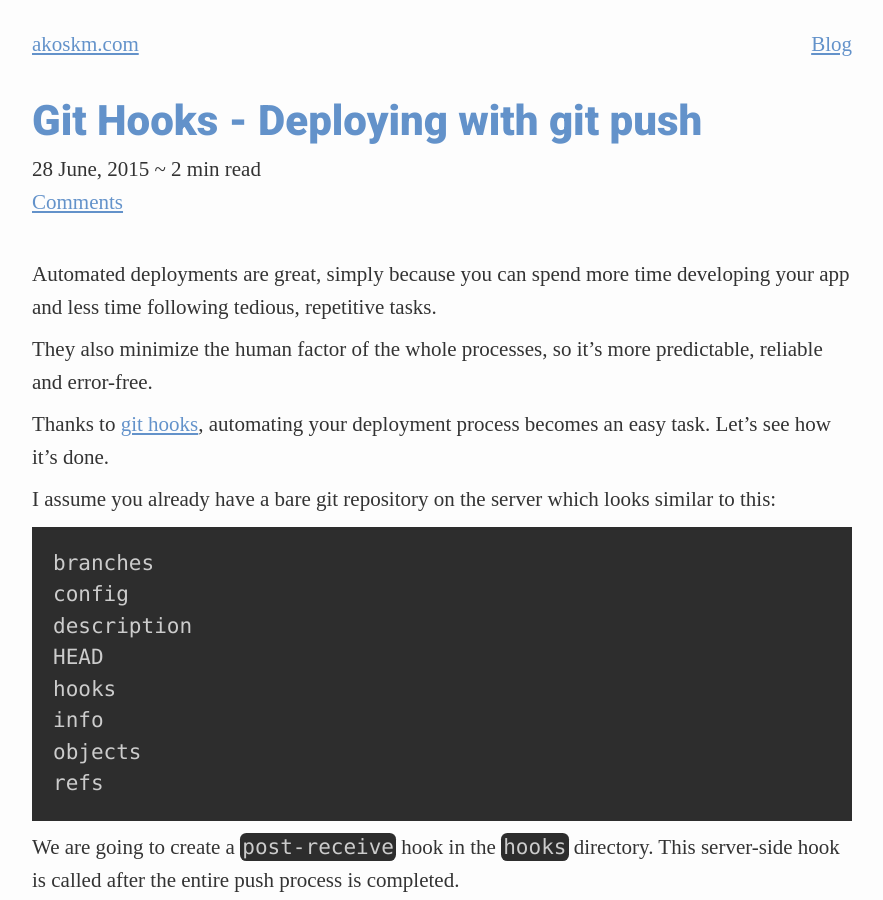
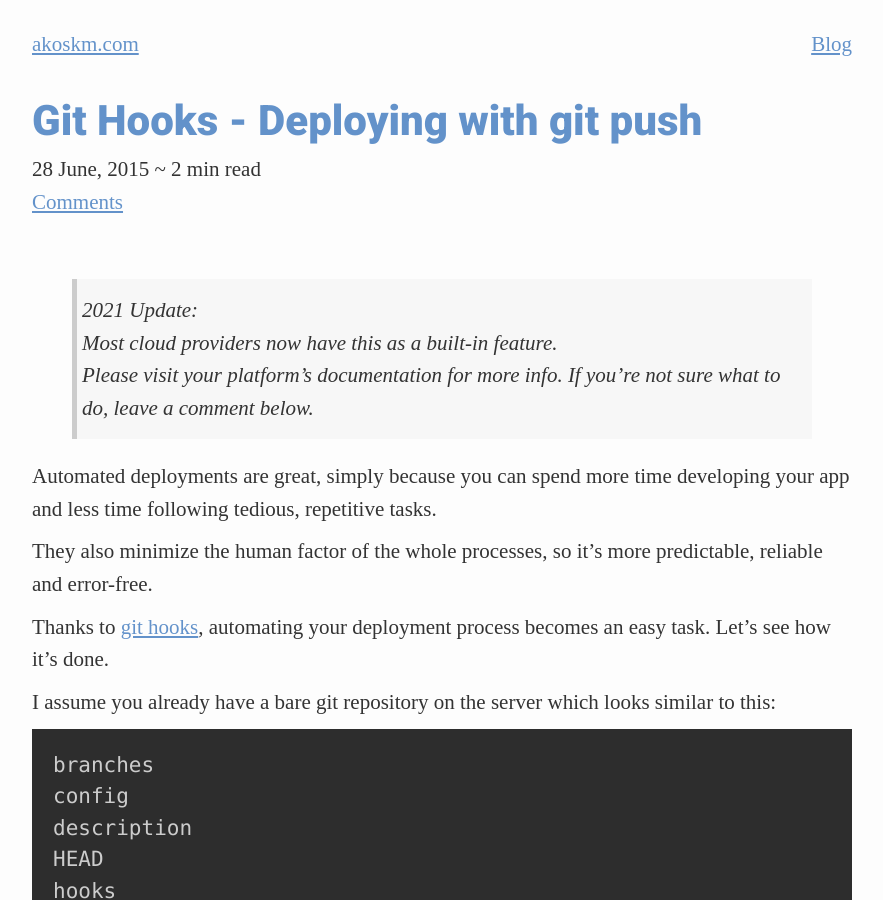
Before and after one commit to akoskm/akoskm.github.io, a Jekyll site: the page built from _posts/2015-06-28-deploy-changes-with-git-push.md, in a window 1280 px wide and 900 px high. Shown: the whole window, without its empty margins (198-1081 px from the left). Built offline with Jekyll 4.4.1, drawn with Linux system fonts in a browser that asks for light colours; nearby versions of some CDN libraries; some web fonts are replaced; comment, search, counter and statistics services are not loaded.

Commit message:
post update

```diff
--- a/_posts/2015-06-28-deploy-changes-with-git-push.md
+++ b/_posts/2015-06-28-deploy-changes-with-git-push.md
@@ -5,6 +5,12 @@ type: post
 redirect_from:
  - /2015/06/28/deploy-changes-with-git-push.html
 ---
+
+> *2021 Update:*
+>
+> *Most cloud providers now have this as a built-in feature.*
+>
+> *Please visit your platform’s documentation for more info. If you're not sure what to do, leave a comment below.*
 
 Automated deployments are great, simply because you can spend more time developing your app and less time following tedious, repetitive tasks.
 
```
